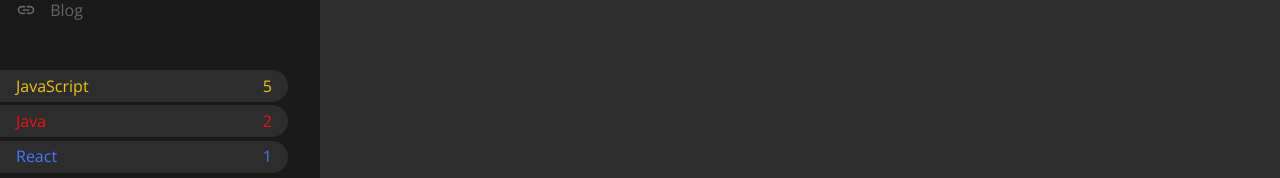
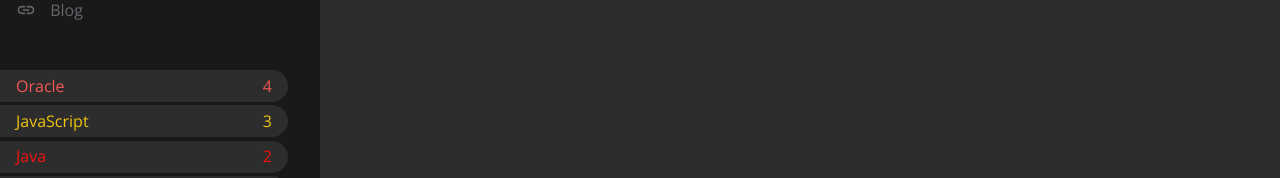
Before and after one commit to EduFleury/Api-GitHub, a React (Create React App) app: page /repositories in a window 1280 px wide. Shown: the part 421-599 px from the top of the page. Built offline with nearby package versions, Linux system fonts and the light colour scheme.

Commit message:
Filtro parte 1

```diff
--- a/src/pages/RepositoriesPages/Filter/index.jsx
+++ b/src/pages/RepositoriesPages/Filter/index.jsx
@@ -1,16 +1,10 @@
 import React from 'react'
-
+import Proptypes from 'prop-types'
 import { Container, Selector, Cleaner} from './styles';
 
-function Filter() {
+function Filter({languages}) {
 
-  const langs = [
-    {name: "JavaScript", count: 5, color: '#f1c40f'},
-    {name: "Java", count: 2, color: '#f1130f'},
-    {name: "React", count: 1, color: '#437bff'}
-  ]
-
-  const selectors = langs.map((lang) => (
+  const selectors = languages.map((lang) => (
     <Selector key={lang.name.toLowerCase} color={lang.color}>
       <span>{lang.name}</span>
       <span>{lang.count}</span>
@@ -27,4 +21,14 @@
   )
 }
 
+Filter.propTypes ={
+  languages: Proptypes.arrayOf(
+    Proptypes.shape({
+      name: Proptypes.string.isRequired,
+      count: Proptypes.number.isRequired,
+      color: Proptypes.string
+    }).isRequired
+  ).isRequired
+}
+
 export default Filter
--- a/src/pages/RepositoriesPages/index.jsx
+++ b/src/pages/RepositoriesPages/index.jsx
@@ -19,11 +19,34 @@
     location: "Brazil, GO, Goiânia",
   }
 
+  // const repositories = [
+  //   {
+  //     name: 'Repo 1', description: 'Descrição1', html_url: 'https://edufleury.github.io/Portifolio2.0/', language: 'HTML5'
+  //   },
+  //   {
+  //     name: 'Repo 2', description: 'Descrição2', html_url: 'https://edufleury.github.io/Portifolio2.0/', language: 'CSS3'
+  //   },
+  //   {
+  //     name: 'Repo 3', description: 'Descrição3', html_url: 'https://edufleury.github.io/Portifolio2.0/', language: 'Oracle'
+  //   },
+  //   {
+  //     name: 'Repo 4', description: 'Descrição3', html_url: 'https://edufleury.github.io/Portifolio2.0/', language: 'Java'
+  //   }
+  // ]
+
+  // calculo dos filters
+  const languages = [
+    {name: "Oracle", count: 4, color: '#f75755'},
+    {name: "JavaScript", count: 3, color: '#f1c40f'},
+    {name: "Java", count: 2, color: '#f1130f'},
+    {name: "React", count: 1, color: '#437bff'}
+  ]
+
   return (
     <Container>
       <SideBar>
        <Profile user={user}/>
-       <Filter/>
+       <Filter languages={languages}/>
       </SideBar>
       <Main>
         <Repositories/>
```
